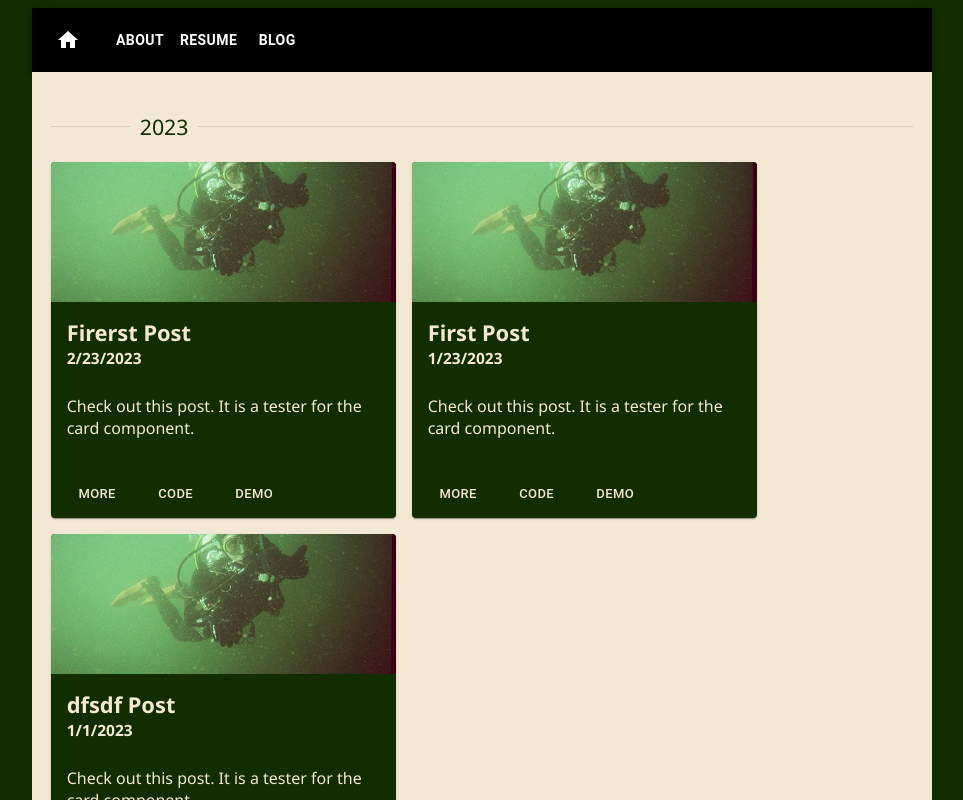
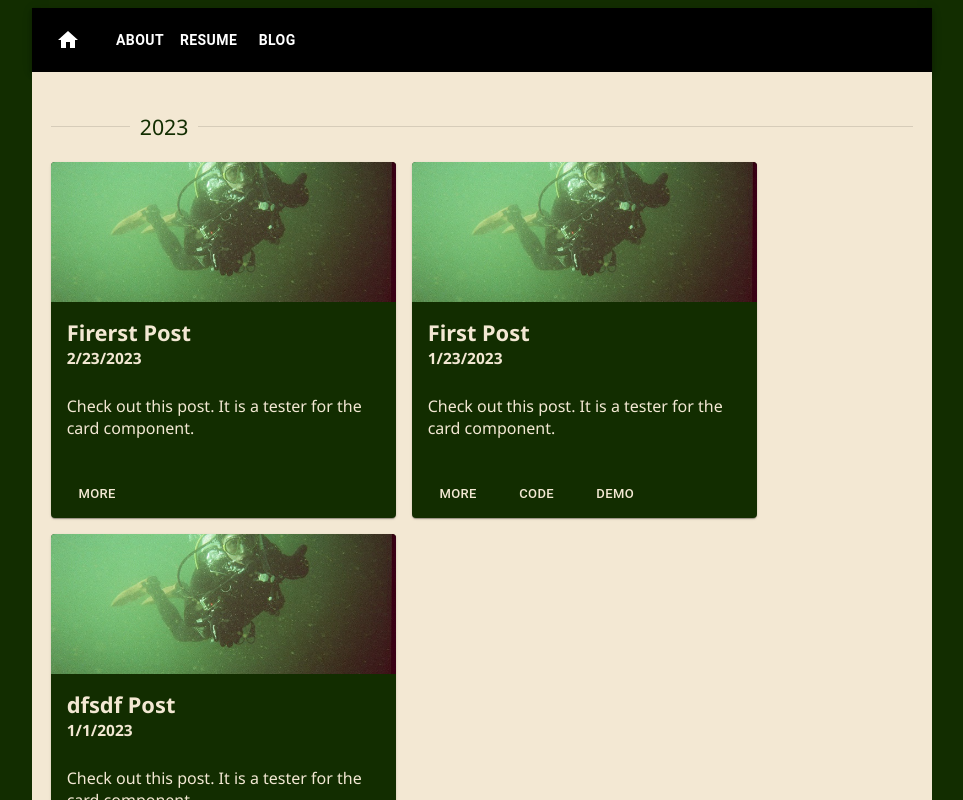
Before and after one commit to dbarkowsky/dbarkowsky.github.io, a Next.js app: page /blog in a window 1280 px wide. Shown: the top 800 px of the page, without its empty margins (158-1121 px from the left). Built offline with nearby package versions, Linux system fonts and the light colour scheme.

Commit message:
Conditional render, PostBlock

```diff
--- a/src/components/posts/PostBlock.jsx
+++ b/src/components/posts/PostBlock.jsx
@@ -30,8 +30,8 @@ const PostBlock = ({title, date, blurb, paths}) => {
         </CardContent>
         <CardActions>
             <Button size="small" href={paths.post} sx={cardButtonStyle}>More</Button>
-            <Button size="small" href={paths.code} sx={cardButtonStyle}>Code</Button>
-            <Button size="small" href={paths.demo} sx={cardButtonStyle}>Demo</Button>
+            {paths.code ? <Button size="small" href={paths.code} sx={cardButtonStyle}>Code</Button> : <></>}
+            {paths.demo ? <Button size="small" href={paths.demo} sx={cardButtonStyle}>Demo</Button> : <></>}
         </CardActions>
     </Card>
     );
```
